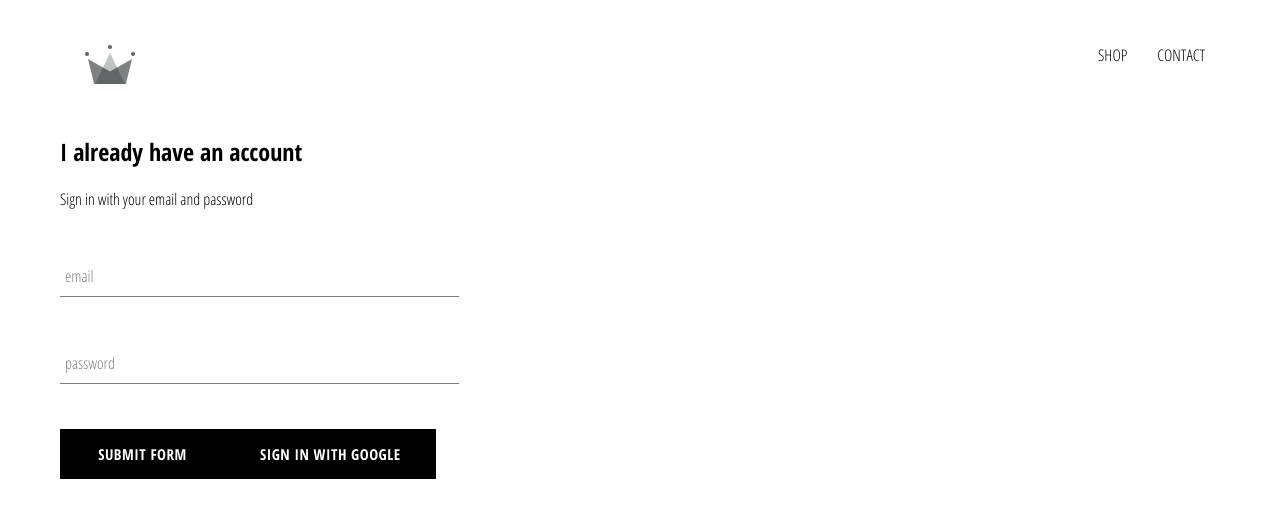
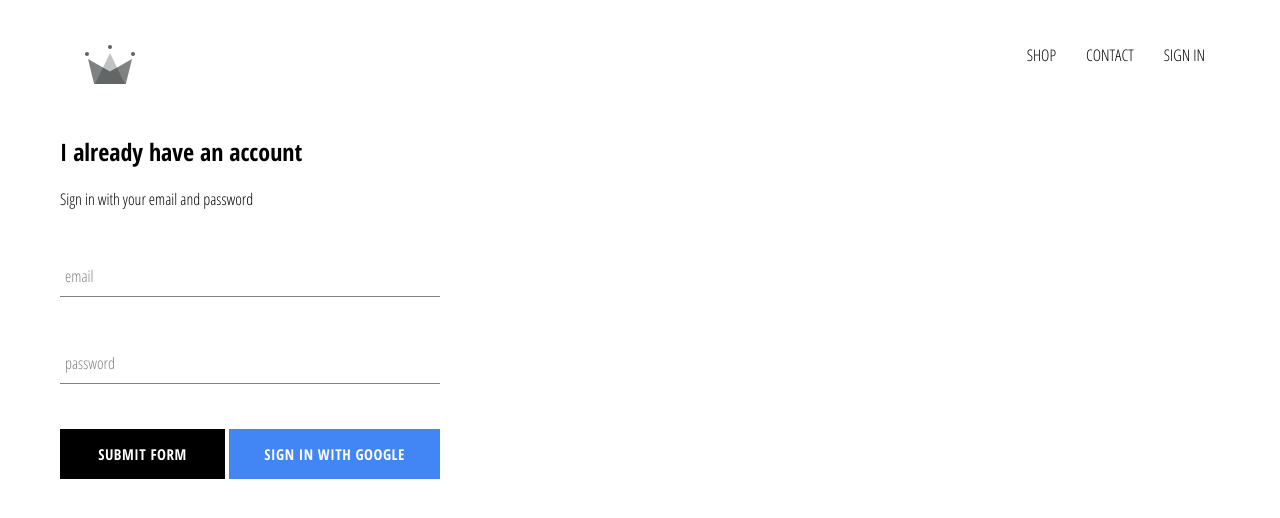
Before and after one commit to sammashu/crw-clothing, a React (Create React App) app: page /signin in a window 1280 px wide. Shown: the top 518 px of the page. Built offline with nearby package versions, Linux system fonts and the light colour scheme; no server answers.

Commit message:
add stylr bouton google adjusting

```diff
--- a/src/App.css
+++ b/src/App.css
@@ -7,3 +7,7 @@ a {
   text-decoration: none;
   color: black;
 }
+
+* {
+  box-sizing: border-box;
+}
--- a/src/App.js
+++ b/src/App.js
@@ -36,7 +36,7 @@ class App extends React.Component {
   render() {
     return (
       <div>
-        <Header />
+        <Header currentUser = {this.state.currentUser}/>
         <Switch>
           <Route exact path='/' component={HomePage}/>
           <Route path='/shop' component={ShopPage}/>
--- a/src/components/custom-button/custom-button.component.jsx
+++ b/src/components/custom-button/custom-button.component.jsx
@@ -3,8 +3,8 @@ import React from 'react';
 import './custom-button.styles.scss';
 
 
-const CustomButton = ({children, ...otherProps}) => (
-    <button className='custom-button' {...otherProps}>
+const CustomButton = ({children, isGoogleSignIn, ...otherProps}) => (
+    <button className={`${isGoogleSignIn ? 'google-sign-in' : ''} custom-button`} {...otherProps}>
         {children}
     </button>
 )
--- a/src/components/custom-button/custom-button.styles.scss
+++ b/src/components/custom-button/custom-button.styles.scss
@@ -19,4 +19,14 @@
       color: black;
       border: 1px solid black;
     }
+
+    &.google-sign-in {
+      background-color: #4285f4;
+      color: white;
+
+      &:hover {
+        background-color: #357ae8;
+        border: none;
+      }
+    }
   }
--- a/src/components/header/header.component.jsx
+++ b/src/components/header/header.component.jsx
@@ -1,12 +1,14 @@
 import React from 'react';
 import {Link} from 'react-router-dom';
+
+import {auth} from '../../firebase/firebase.utils';
 
 import { ReactComponent as Logo } from '../../assets/crown.svg';
 
 import './header.styles.scss';
 
 
-const Header = () => (
+const Header = ({currentUser}) => (
     <div className='header'>
         <Link className='logo-container' to="/">
             <Logo className='logo' />
@@ -18,6 +20,14 @@ const Header = () => (
             <Link className='option' to='/shop'>
                 CONTACT
             </Link>
+            {
+                currentUser ?
+                <div className='option' onClick={() => auth.signOut()}>
+                    SIGN OUT
+                </div>
+                :
+                <Link className='option' to='/signin'>SIGN IN</Link>
+            }
         </div>
     </div>
 )
--- a/src/components/header/header.styles.scss
+++ b/src/components/header/header.styles.scss
@@ -20,6 +20,7 @@
 
       .option {
         padding: 10px 15px;
+        cursor: pointer;
       }
     }
   }
--- a/src/components/sign-in/sign-in.component.jsx
+++ b/src/components/sign-in/sign-in.component.jsx
@@ -51,9 +51,10 @@ class SignIn extends React.Component{
                         handleChange={this.handleChange}
                         label="password"
                         required/>
-
-                    <CustomButton type='submit'>Submit Form</CustomButton>
-                    <CustomButton onClick={signInWithGoogle}> Sign in with Google </CustomButton>
+                    <div className='buttons'>
+                        <CustomButton type='submit'>Submit Form</CustomButton>
+                        <CustomButton onClick={signInWithGoogle} isGoogleSignIn> Sign in with Google </CustomButton>
+                    </div>
                 </form>
             </div>
         )
--- a/src/components/sign-in/sign-in.styles.scss
+++ b/src/components/sign-in/sign-in.styles.scss
@@ -1,5 +1,5 @@
 .sign-in {
-    width: 30vw;
+    width: 380px;
     display: flex;
     flex-direction: column;
 }
@@ -7,3 +7,8 @@
 .title {
     margin: 10px 0;
 }
+
+.buttons {
+    display: flex;
+    justify-content: space-between;
+}
```
